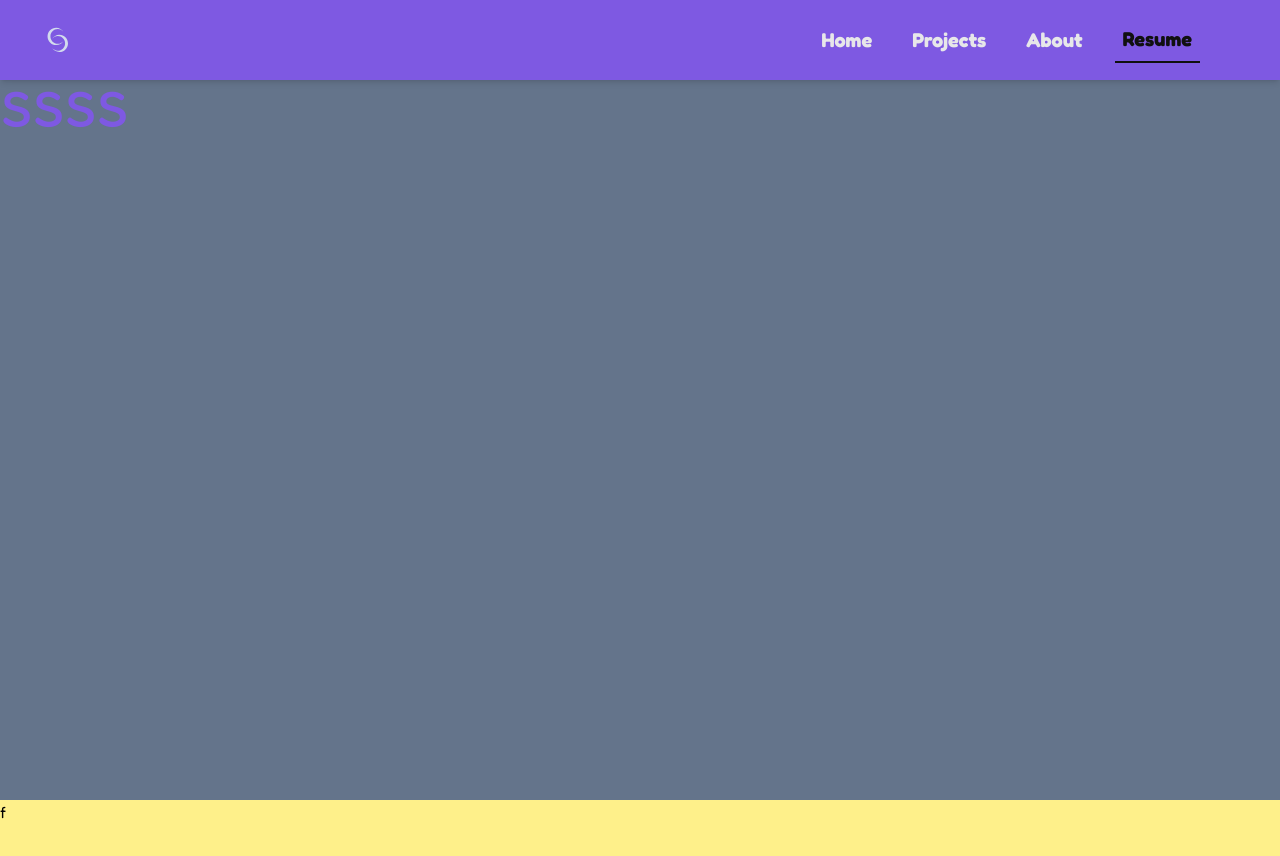
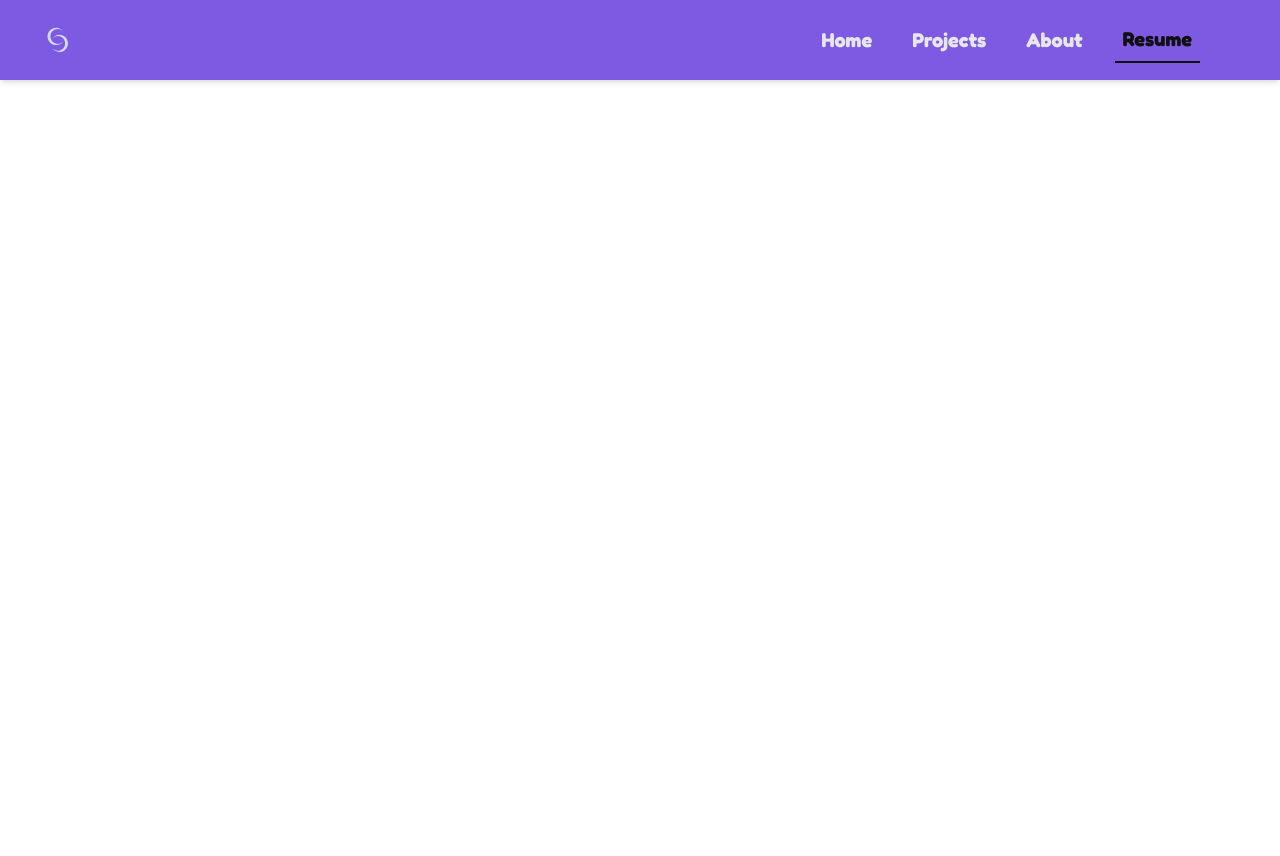
Before and after one commit to Gil0404/portfolio, a Next.js app: page /resume in a window 1280 px wide. Shown: the top 856 px of the page. After the commit the page ends 800 px from the top, so only its background shows below. Built offline with nearby package versions, Linux system fonts and the light colour scheme.

Commit message:
added resume

```diff
--- a/src/app/resume/page.tsx
+++ b/src/app/resume/page.tsx
@@ -6,17 +6,14 @@ export default function Resume() {
     <>
       <section className="snap-y snap-mandatory overflow-x-hidden overflow-y-scroll h-screen">
         <Navbar></Navbar>
-        <div className="md:pt-16 pt-16 sm:pt-0 snap-always  h-screen snap-start bg-slate-500 text-high text-7xl">
-          ssss
-        </div>
-        <div className="md:pt-16 pt-16 sm:pt-0 snap-always  snap-start bg-red-950 text-high text-7xl">
-          <div className=" h-normalh w-screen bg-black"></div>
-        </div>
-        <div className="md:pt-16 pt-16 sm:pt-0 snap-always h-screen snap-start bg-green-950 text-high text-7xl">
-          dd
+        <div className="md:pt-20 pt-16 sm:pt-0 snap-always max-w-normal mx-auto h-screen snap-start bg-slate-500 text-high text-7xl">
+          <iframe
+            src="/GilbertGarcia.pdf"
+            className=" w-full h-screen bg-red-500 text-orange-700 "
+            style={{ background: "#ffffff" }}
+          ></iframe>
         </div>
       </section>
-      <div className="bg-yellow-200 w-screen h-normalh">f</div>
     </>
   );
 }
```
Also changed, not shown: 1 other file (tests, documents, lock files or other folders).
